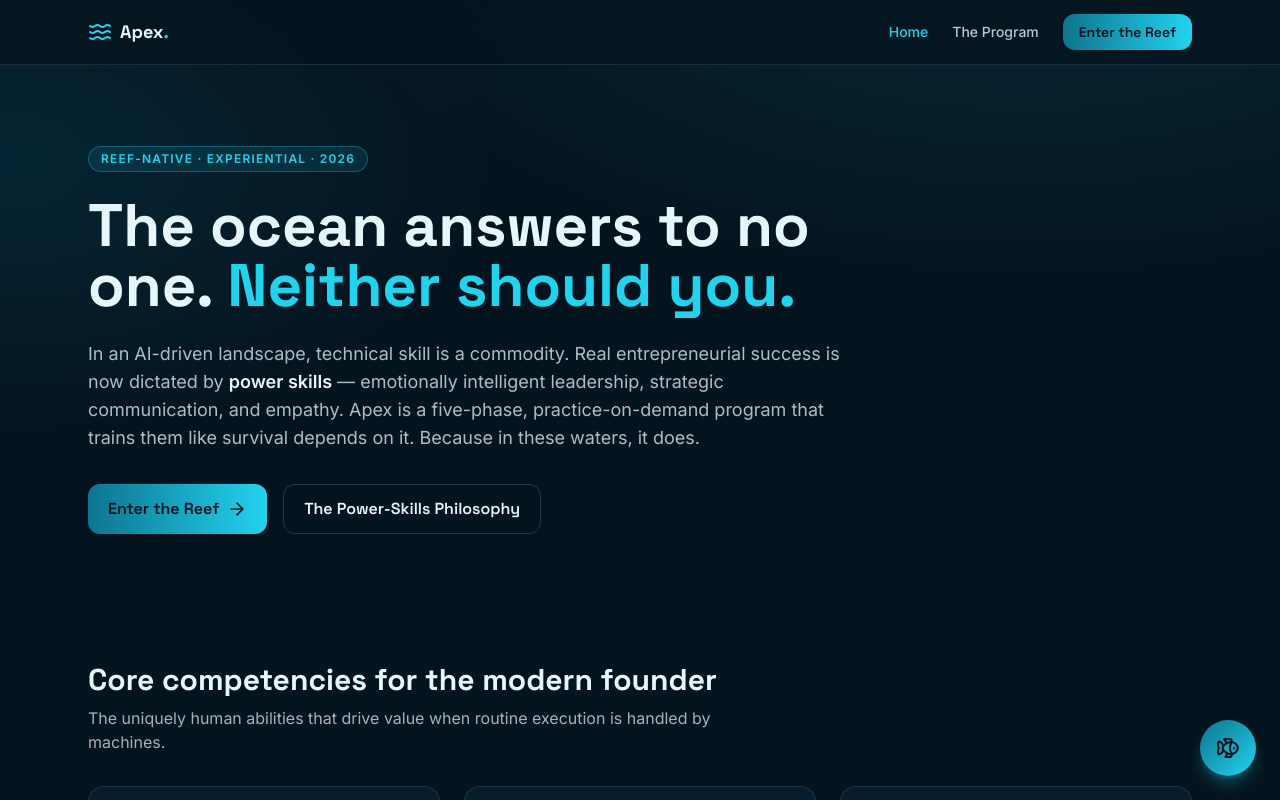
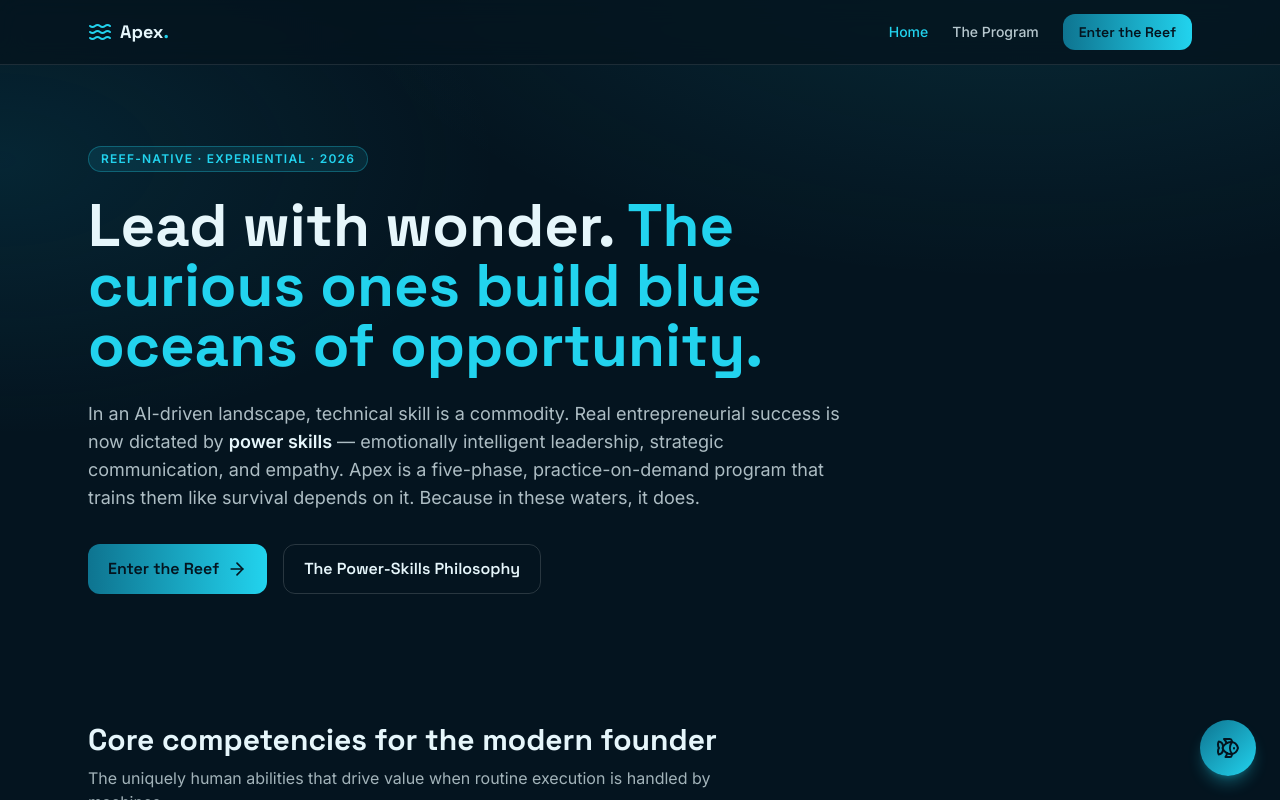
Before and after one commit to MissTully/apex-entrepreneur, a React (Vite) app: page / in a window 1280 px wide. Shown: the top 800 px of the page. Built offline with nearby package versions, Linux system fonts and the light colour scheme.

Commit message:
Update hero headline: Lead with wonder, blue oceans of opportunity

```diff
--- a/src/pages/Landing.tsx
+++ b/src/pages/Landing.tsx
@@ -13,7 +13,7 @@ export default function Landing() {
         <div className="max-w-3xl animate-fade-up">
           <span className="pill">Reef-Native · Experiential · 2026</span>
           <h1 className="mt-6 font-display text-5xl font-bold leading-tight sm:text-6xl">
-            The ocean answers to no one. <span className="text-glow">Neither should you.</span>
+            Lead with wonder. <span className="text-glow">The curious ones build blue oceans of opportunity.</span>
           </h1>
           <p className="mt-6 text-lg text-foam/75">
             In an AI-driven landscape, technical skill is a commodity. Real entrepreneurial success
```
